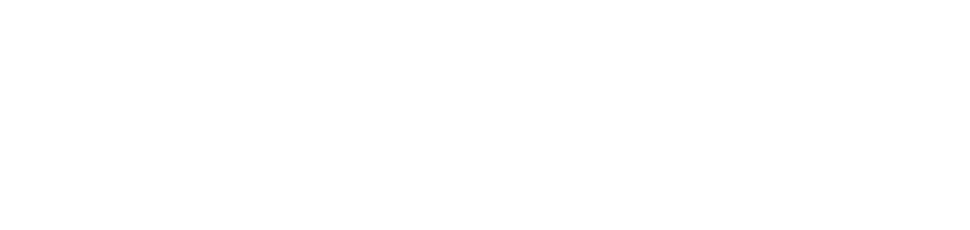
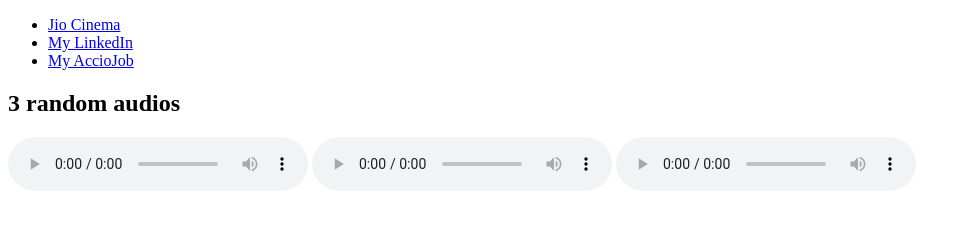
Before and after one commit to acciojob/semantic-navbar-and-audios-Vishnutyagi, a website: page main.html in a window 1280 px wide. Shown: the whole page, without its empty margins (0-970 px from the left). Drawn offline with Linux system fonts and the light colour scheme.

Commit message:
created a submission

```diff
--- a/main.html
+++ b/main.html
@@ -7,7 +7,33 @@
 </head>
 
 <body>
-	<!-- the entire body must be written by student -->
+	<section>
+	<nav>
+		<ul>
+			<li><a href="https://www.jiocinema.com/">Jio Cinema</a></li>
+			<li><a href="https://www.linkedin.com/in/vishnu-tyagi-075231232/">My LinkedIn</a></li>
+			<li><a href="https://course.acciojob.com/modules">My AccioJob</a></li>
+		</ul>
+	</nav>
+	</section>
+	<section>
+		<h1>3 random audios</h1>
+		<audio controls>
+		  <source src="http://commondatastorage.googleapis.com/codeskulptor-demos/DDR_assets/Kangaroo_MusiQue_-_The_Neverwritten_Role_Playing_Game.mp3" type="audio/ogg">
+		  <!-- <source src="http://commondatastorage.googleapis.com/codeskulptor-assets/Epoq-Lepidoptera.ogg" type="audio/mpeg"=>
+			<source src="http://codeskulptor-demos.commondatastorage.googleapis.com/pang/paza-moduless.mp3" type="audio/mpeg"> -->
+		</audio>
+		<audio controls>
+		  <!-- <source src="http://commondatastorage.googleapis.com/codeskulptor-demos/DDR_assets/Kangaroo_MusiQue_-_The_Neverwritten_Role_Playing_Game.mp3" type="audio/ogg"> -->
+		  <source src="http://commondatastorage.googleapis.com/codeskulptor-assets/Epoq-Lepidoptera.ogg" type="audio/mpeg"=>
+			<!-- <source src="http://codeskulptor-demos.commondatastorage.googleapis.com/pang/paza-moduless.mp3" type="audio/mpeg"> -->
+		</audio>
+		<audio controls>
+		  <!-- <source src="http://commondatastorage.googleapis.com/codeskulptor-demos/DDR_assets/Kangaroo_MusiQue_-_The_Neverwritten_Role_Playing_Game.mp3" type="audio/ogg"> -->
+		  <!-- <source src="http://commondatastorage.googleapis.com/codeskulptor-assets/Epoq-Lepidoptera.ogg" type="audio/mpeg"=> -->
+			<source src="http://codeskulptor-demos.commondatastorage.googleapis.com/pang/paza-moduless.mp3" type="audio/mpeg">
+		</audio>
+	</section>
     <script type="text/javascript" src="./script.js">
 </script>
 
```
